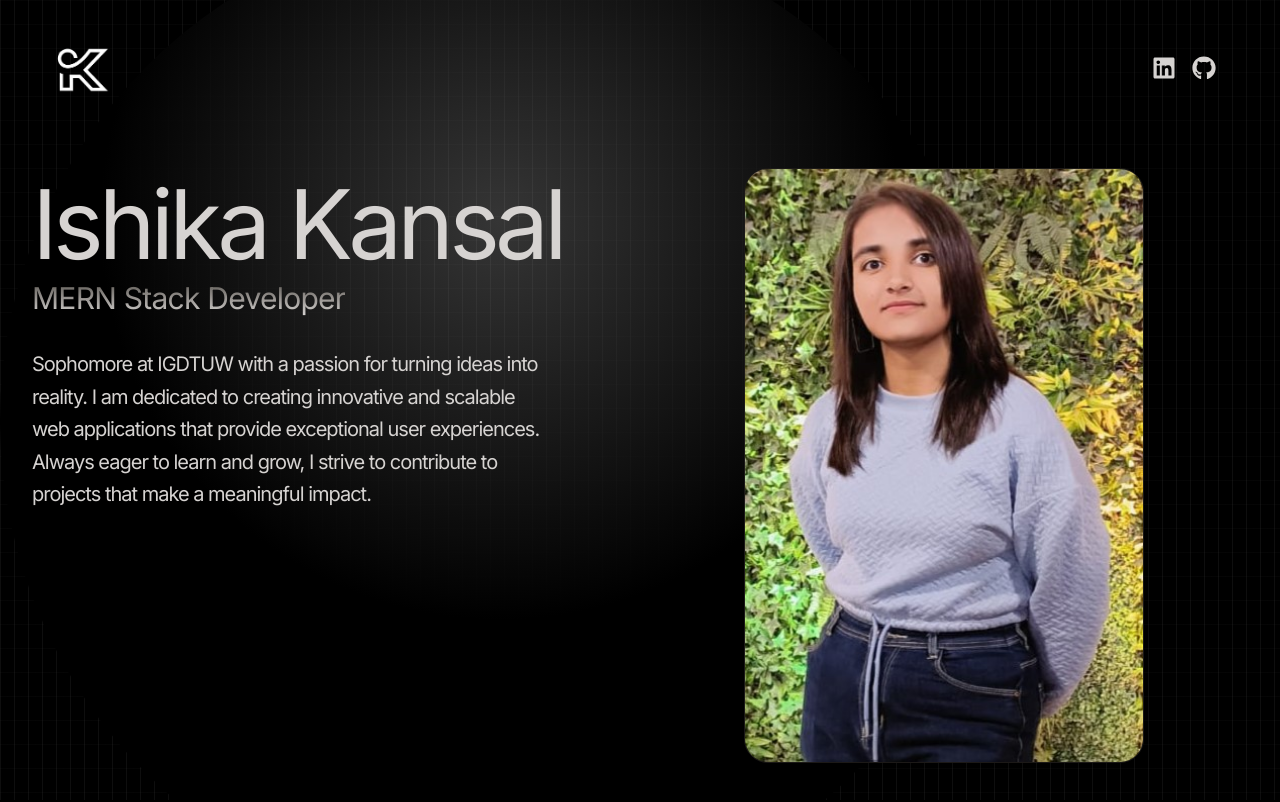
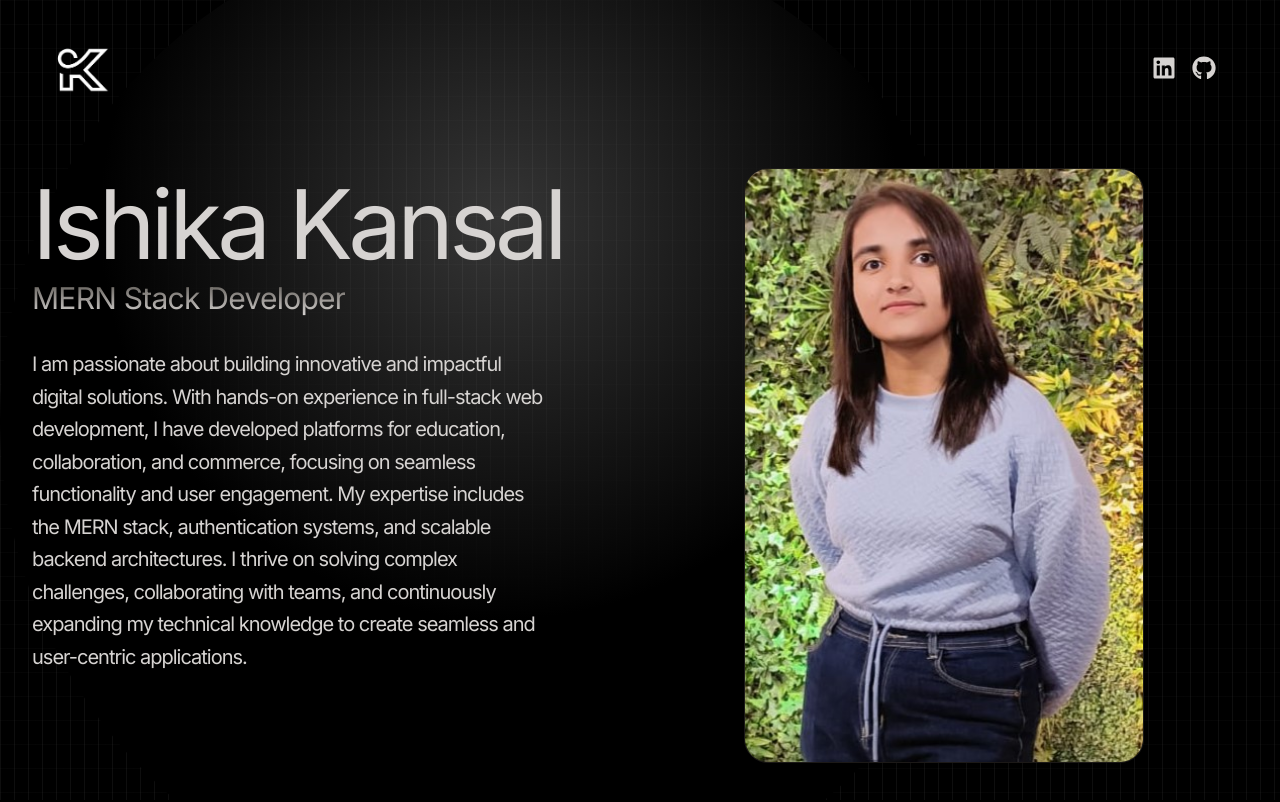
Before and after one commit to ishika777/Portfolio, a React (Vite) app: page / in a window 1280 px wide. Shown: the top 802 px of the page. Built offline with nearby package versions, Linux system fonts and the light colour scheme; a web font is replaced by a local one.

Commit message:
Update index.js

```diff
--- a/src/constants/index.js
+++ b/src/constants/index.js
@@ -5,7 +5,7 @@ import codesync from "../assets/projects/codesync.png";
 import aidev from "../assets/projects/aidev.png";
 import tastybites from "../assets/projects/tastybites.png";
 
-export const HERO_CONTENT = `Sophomore at IGDTUW with a passion for turning ideas into reality. I am dedicated to creating innovative and scalable web applications that provide exceptional user experiences. Always eager to learn and grow, I strive to contribute to projects that make a meaningful impact.`;
+export const HERO_CONTENT = `I am passionate about building innovative and impactful digital solutions. With hands-on experience in full-stack web development, I have developed platforms for education, collaboration, and commerce, focusing on seamless functionality and user engagement. My expertise includes the MERN stack, authentication systems, and scalable backend architectures. I thrive on solving complex challenges, collaborating with teams, and continuously expanding my technical knowledge to create seamless and user-centric applications.`;
 
 export const PROJECTS = [
     {
```
